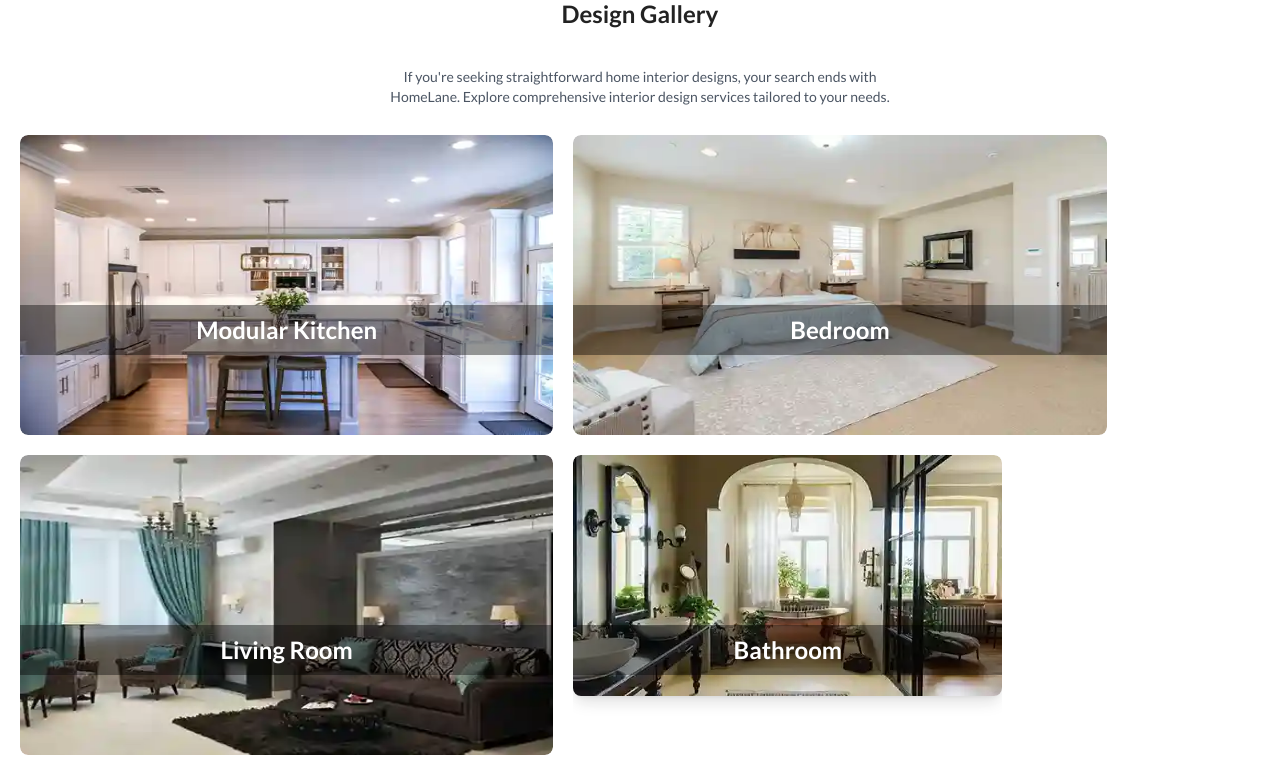
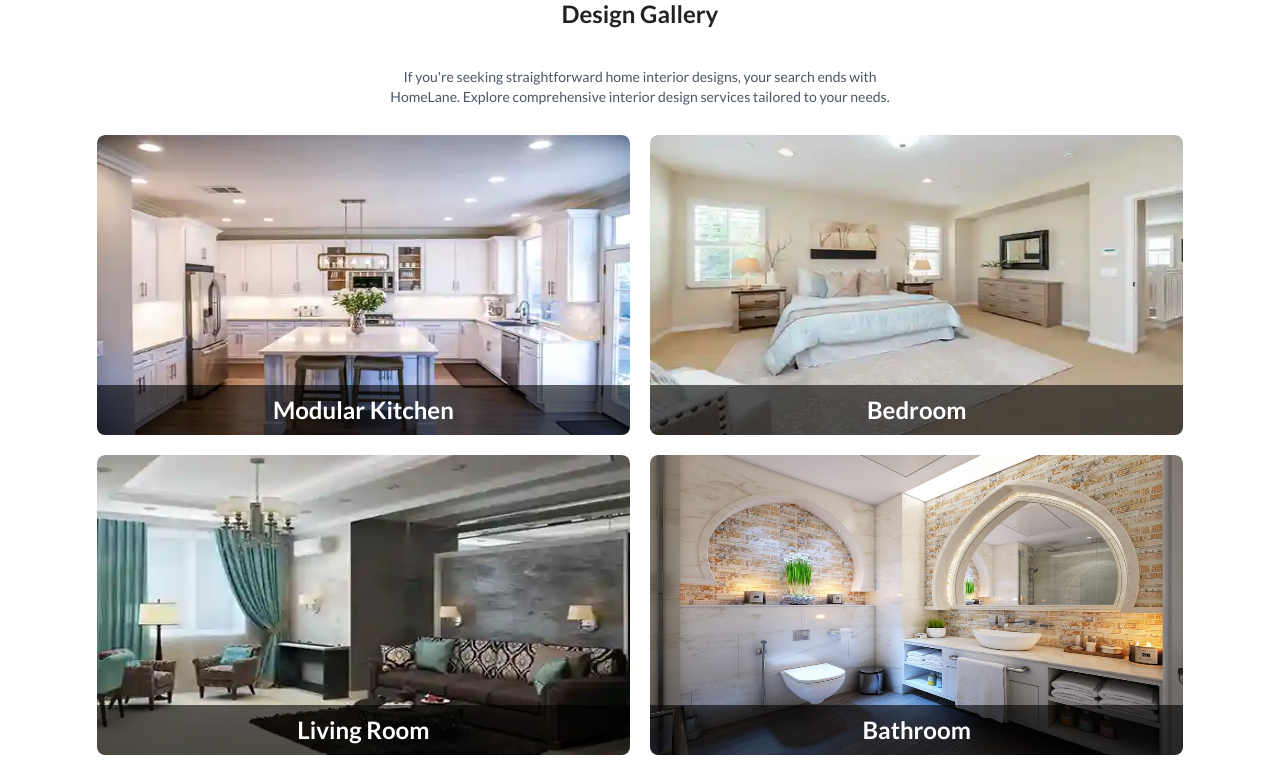
Before and after one commit to Sow-Technology/derrevointeriors, a Next.js app: page /design-gallery in a window 1280 px wide. Shown: the part 860-1633 px from the top of the page. Built offline with nearby package versions, Linux system fonts and the light colour scheme.

Commit message:
design gallery issues fixed

```diff
--- a/src/app/(routes)/design-gallery/page.jsx
+++ b/src/app/(routes)/design-gallery/page.jsx
@@ -44,7 +44,7 @@ const GalleryItem = [
   },
   {
     title: "Bathroom",
-    imgUrl: "/gallery/4.webp",
+    imgUrl: "/gallery/4.jpeg",
     url: "/bathroom",
   },
   {
@@ -295,7 +295,7 @@ const Page = () => {
             search ends with HomeLane. Explore comprehensive interior design
             services tailored to your needs.
           </p>
-          <div className="flex flex-wrap gap-5">
+          <div className="flex flex-wrap gap-5 items-center justify-center">
             {GalleryItem.map((item, index) => (
               <Link href={item.url} key={index}>
                 <div
@@ -310,7 +310,7 @@ const Page = () => {
                       className="rounded-[8px] shadow-lg max-h-[300px] aspect-video"
                     />
                   </div>
-                  <div className="absolute bottom-20 text-white bg-black/40 w-full  left-0 drop-shadow-xl">
+                  <div className="absolute bottom-0 text-white bg-black/60 w-full  left-0 drop-shadow-xl">
                     {item.title}
                   </div>
                 </div>
```
Also changed, not shown: public/gallery/4.jpeg (added).
